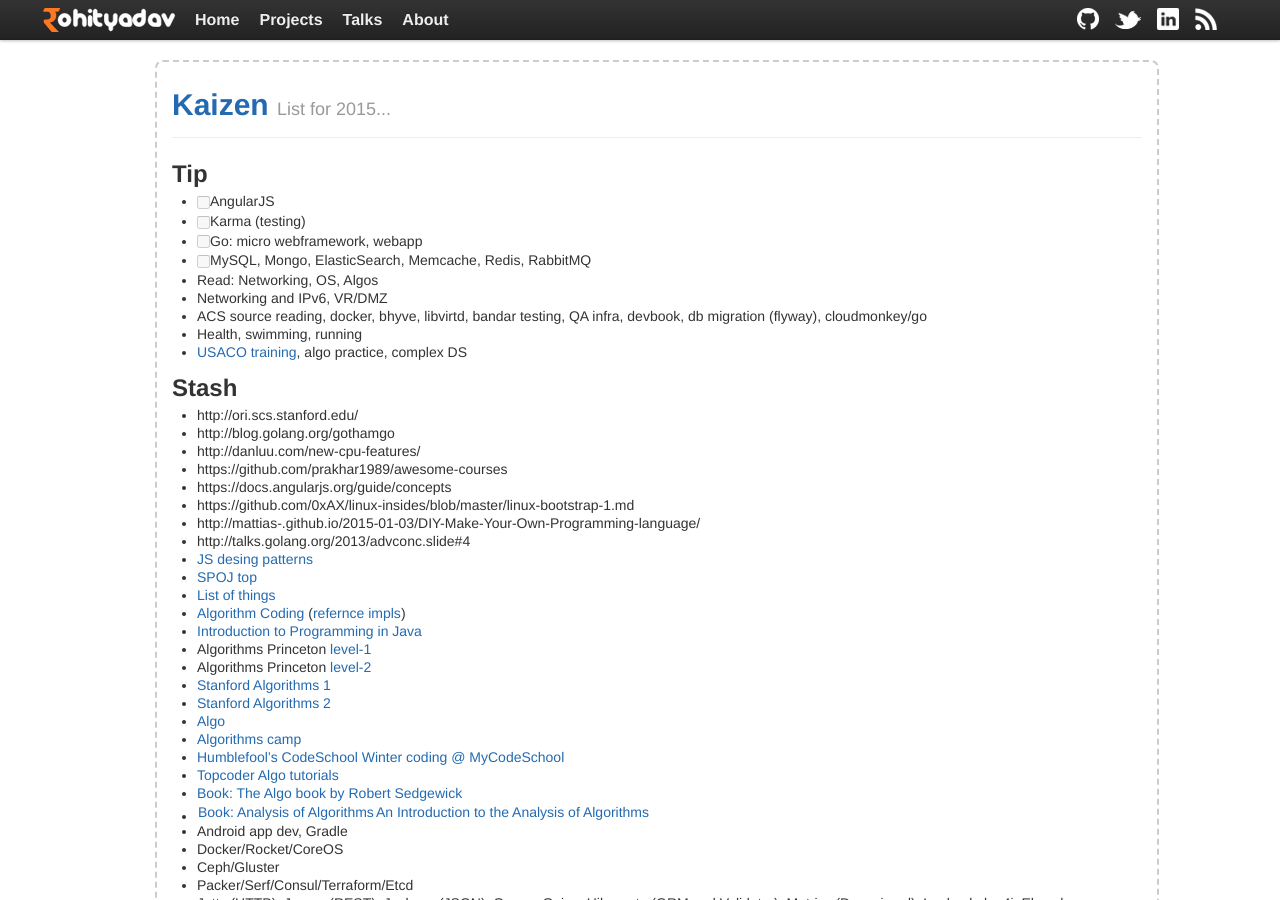
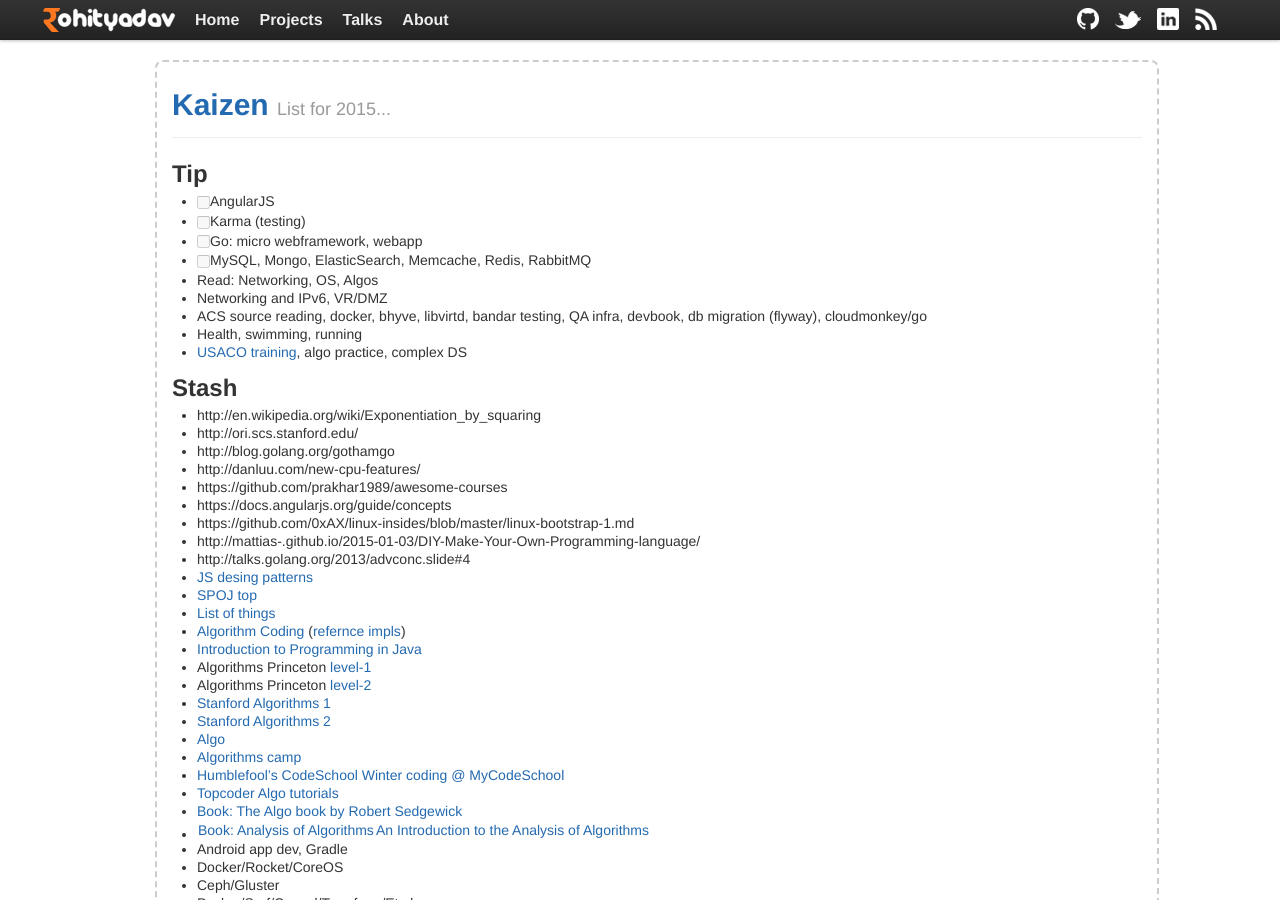
Before and after one commit to rohityadavcloud/rohityadavcloud.github.io, a Jekyll site: the page built from kaizen/index.markdown, in a window 1280 px wide and 900 px high. Built offline with Jekyll 4.4.1, drawn with Linux system fonts in a browser that asks for light colours; some of the changed lines change nothing that is shown.

Commit message:
ku
Signed-off-by: Rohit Yadav <rohit.yadav@shapeblue.com>

```diff
--- a/kaizen/index.markdown
+++ b/kaizen/index.markdown
@@ -18,6 +18,7 @@
 
 ## Stash
 
+- http://en.wikipedia.org/wiki/Exponentiation_by_squaring
 - http://ori.scs.stanford.edu/
 - http://blog.golang.org/gothamgo
 - http://danluu.com/new-cpu-features/
```
